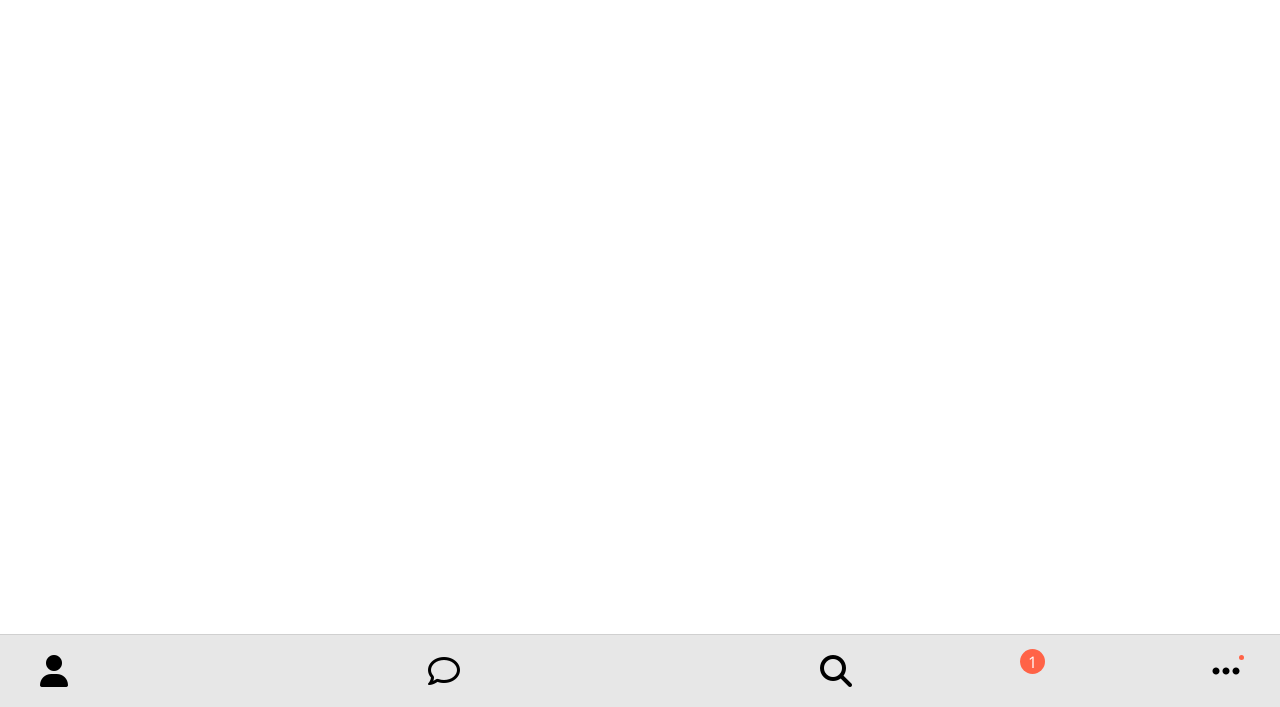
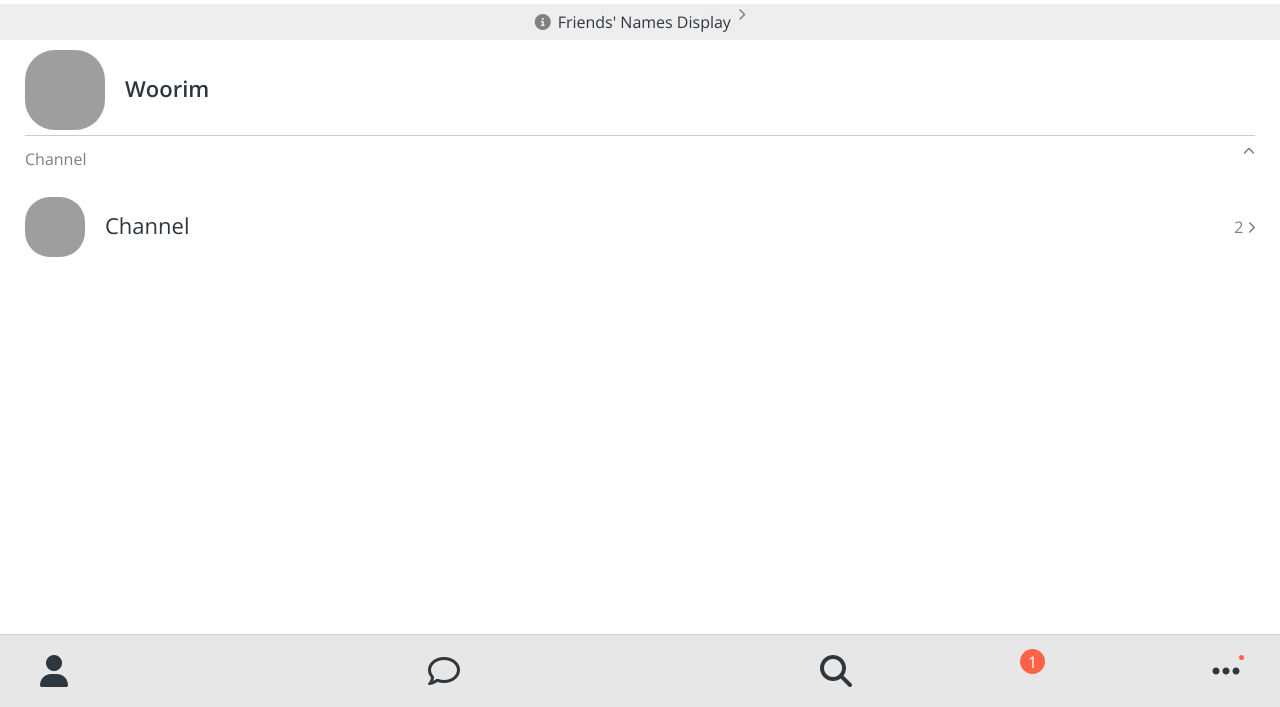
Before and after one commit to ChoiHeekyeong/kokoa-clone-2020, a plain HTML site: page friends.html in a window 1280 px wide. Shown: the part 93-800 px from the top of the page. Drawn offline with nearby package versions, Linux system fonts and the light colour scheme; grey boxes are pictures that could not be loaded.

Commit message:
page1,2 real complete

```diff
--- a/css/components/screen-header.css
+++ b/css/components/screen-header.css
@@ -2,7 +2,7 @@
     display: flex;
     justify-content: space-between;
     align-items: center;
-    padding: 20px;
+    padding: var(--horizontal-space);
     padding-top: 40px;
     opacity: 90%;
 }
--- /dev/null
+++ b/css/components/user-component.css
@@ -0,0 +1,41 @@
+.user-component{
+    justify-content: space-between;
+}
+
+.user-component, .user-component__column:first-child{
+    display: flex;
+    align-items: center;
+}
+
+.user-component__avatar{
+    width: 70px;
+    height: 70px;
+    border-radius: 30px;
+    margin-right: 20px;
+}
+.user-component__title{
+    font-size: 22px;
+    font-weight: 600;
+}
+.user-component__subtitle{
+    font-size: 16px;
+    margin-top: 5px;
+    color: rgba(0, 0, 0, 0.5);
+}
+.user-component__avatar--xl{
+    width: 80px;
+    height: 80px;
+}
+.user-component__avatar--sm{
+    width: 60px;
+    height: 60px;
+    border-radius: 25px;
+}
+
+.user-component__title--not-bold{
+    font-weight: 400;
+}
+
+.user-component__column:last-child{
+    color: rgba(0, 0, 0, 0.5);
+}
--- /dev/null
+++ b/css/screens/friends.css
@@ -0,0 +1,29 @@
+
+#friends-display-link{
+    display: flex;
+    justify-content: center;
+    background-color: #eeeeee;
+    padding: 10px 0px;
+    margin-bottom: 10px;
+}
+#friends-display-link i{
+    color: gray;
+    margin: 0 7px;
+
+
+}
+
+.friends-screen{
+    padding: 0px var(--horizontal-space);
+}
+.friends-screen__channel{
+    margin-top: 5px;
+    border-top: 1px solid rgba(0, 0, 0, 0.2);
+    padding-top: 15px;
+}
+.friends-screen__channel-header{
+    margin-bottom: 30px;
+    display: flex;
+    justify-content: space-between;
+    color: rgba(0, 0, 0, 0.5);
+}
--- a/css/style.css
+++ b/css/style.css
@@ -5,8 +5,12 @@
 @import "components/status-bar.css";
 @import "components/nav-bar.css";
 @import "components/screen-header.css";
+@import "components/user-component.css";
 /*screens*/
 @import "screens/login.css";
+@import "screens/friends.css";
+
 body{
+    color: #2e363e;
     font-family: 'Open Sans', sans-serif;
 }
--- a/css/variables.css
+++ b/css/variables.css
@@ -1,3 +1,4 @@
 :root{
     --yellow: #fae100;
+    --horizontal-space:25px;
 }
--- a/friends.html
+++ b/friends.html
@@ -33,6 +33,53 @@
         </div>
     </header>
 
+    <a id="friends-display-link">
+        <i class="fas fa-info-circle"></i>
+        Friends' Names Display
+        <i class="fas fa-chevron-right fa-xs"></i>
+    </a>
+
+    <main class="friends-screen">
+        <div class="user-component">
+            <div class="user-component__column">
+                <img src="https://pbs.twimg.com/profile_images/1466405851040681986/CXgM8Y2i_400x400.jpg"
+                class="user-component__avatar user-component__avatar--xl"/>
+                <div class="user-component__text">
+                    <h4 class="user-component__title">Woorim</h4>
+                    <h6 class="user-component__subtitle"></h6>
+                </div>
+            </div>
+            <div class="user-component__column"></div>
+        </div>
+
+        <div class="friends-screen__channel">
+            <div class="friends-screen__channel-header">
+                <span>Channel</span>
+                <i class="fas fa-chevron-up fa-xs"></i>
+            </div>
+            <div class="user-component">
+                <div class="user-component__column">
+                    <img src="https://pbs.twimg.com/profile_images/1466405851040681986/CXgM8Y2i_400x400.jpg"
+                    class="user-component__avatar user-component__avatar--sm"/>
+                    <div class="user-component__text">
+                        <h4 class="user-component__title user-component__title--not-bold">Channel</h4>
+                        <h6 class="user-component__subtitle"></h6>
+                    </div>
+                </div>
+                <div class="user-component__column">
+                    <span>2</span>
+                    <i class="fas fa-chevron-right fa-xs"></i>
+
+                </div>
+            </div>
+
+        </div>
+
+
+    </main>
+
+
+
 
 
 
```
